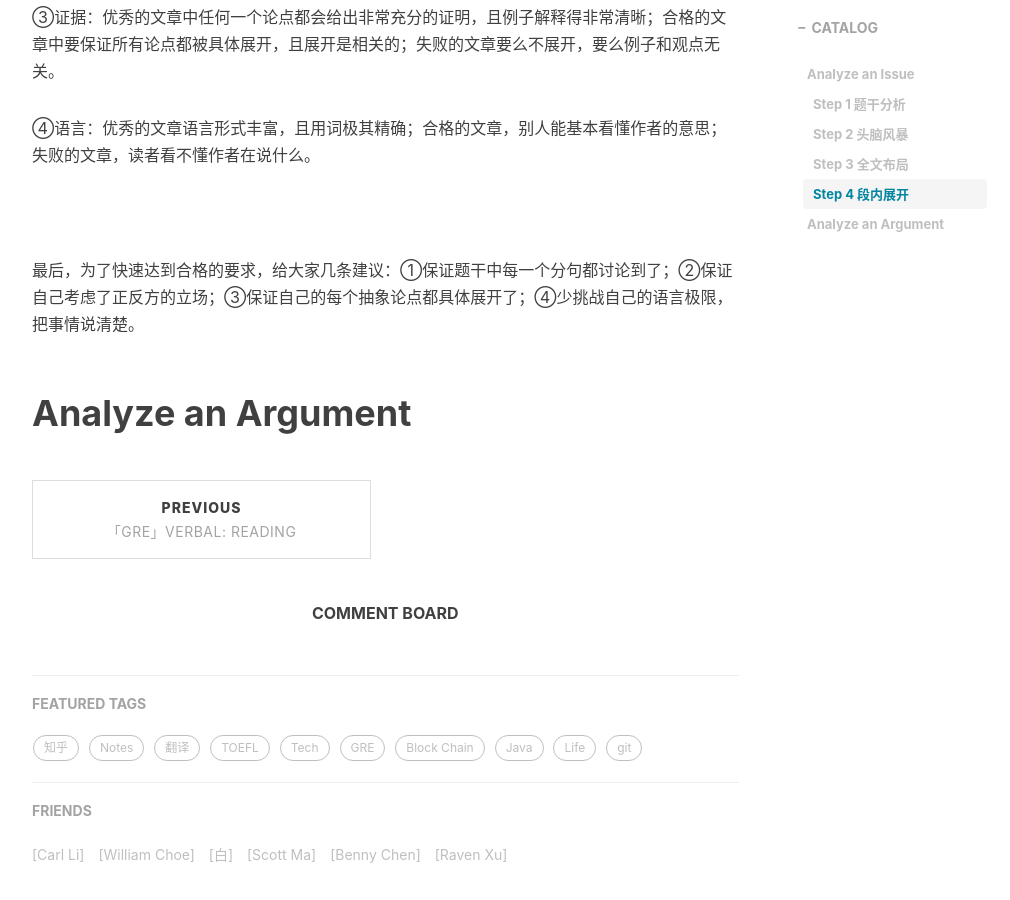
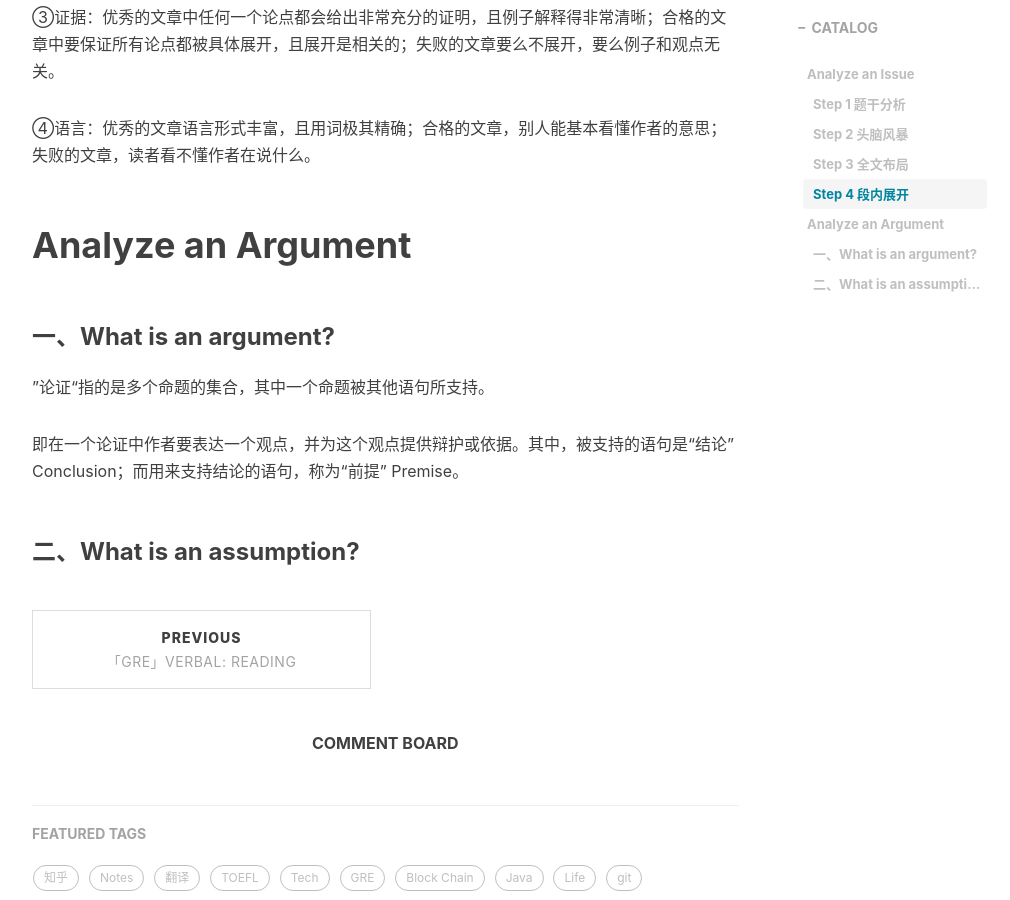
Before and after one commit to MessiahChen/MessiahChen.github.io, a Jekyll site: the page built from _posts/2020-08-17-GRE-AW.markdown, in a window 1280 px wide and 900 px high, scrolled down 6307 px. Shown: the whole window, without its empty margins (233-1243 px from the left). Built offline with Jekyll 4.4.1, drawn with Linux system fonts in a browser that asks for light colours; nearby versions of some CDN libraries; comment, search, counter and statistics services are not loaded.

Commit message:
update post

```diff
--- a/_posts/2020-08-17-GRE-AW.markdown
+++ b/_posts/2020-08-17-GRE-AW.markdown
@@ -135,8 +135,12 @@ tags:
 
 ④语言：优秀的文章语言形式丰富，且用词极其精确；合格的文章，别人能基本看懂作者的意思；失败的文章，读者看不懂作者在说什么。
 
-<br>
+# Analyze an Argument
 
-最后，为了快速达到合格的要求，给大家几条建议：①保证题干中每一个分句都讨论到了；②保证自己考虑了正反方的立场；③保证自己的每个抽象论点都具体展开了；④少挑战自己的语言极限，把事情说清楚。
+### 一、What is an argument?
 
-# Analyze an Argument
+”论证“指的是多个命题的集合，其中一个命题被其他语句所支持。
+
+即在一个论证中作者要表达一个观点，并为这个观点提供辩护或依据。其中，被支持的语句是“结论” Conclusion；而用来支持结论的语句，称为“前提” Premise。
+
+### 二、What is an assumption?
```
